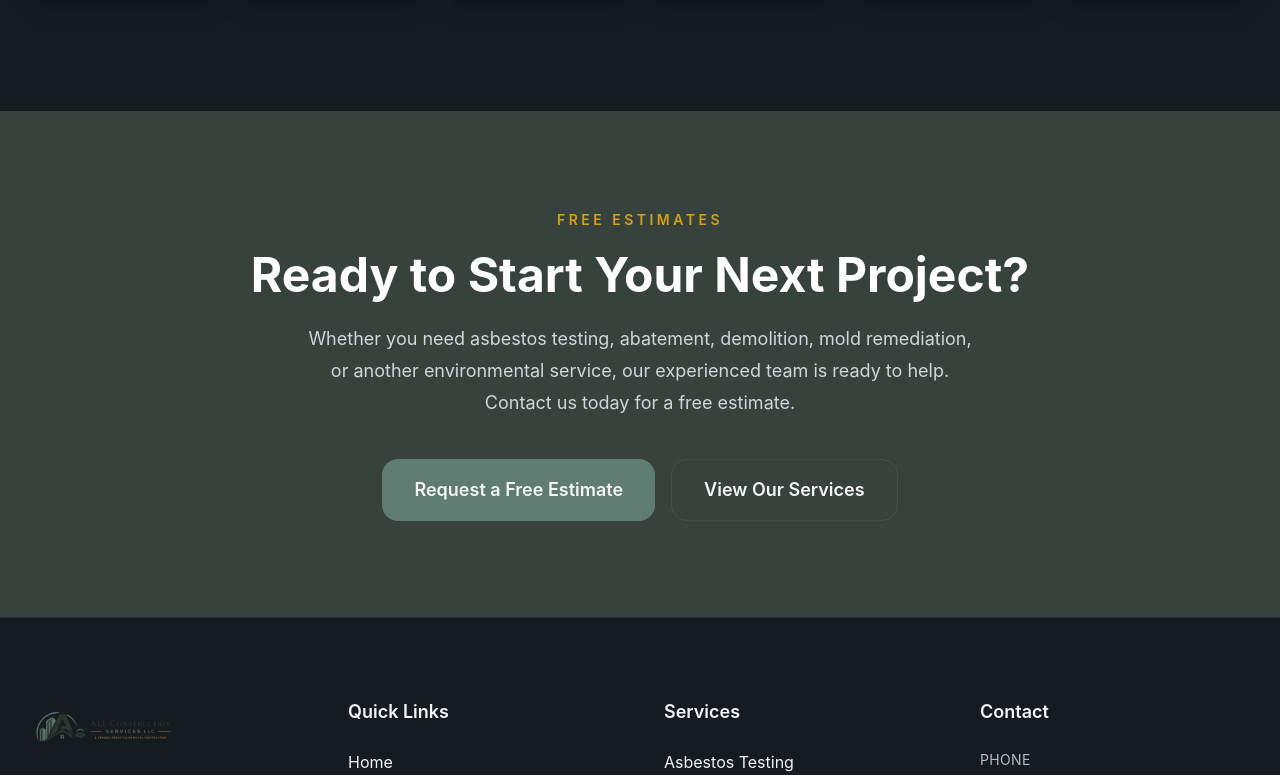
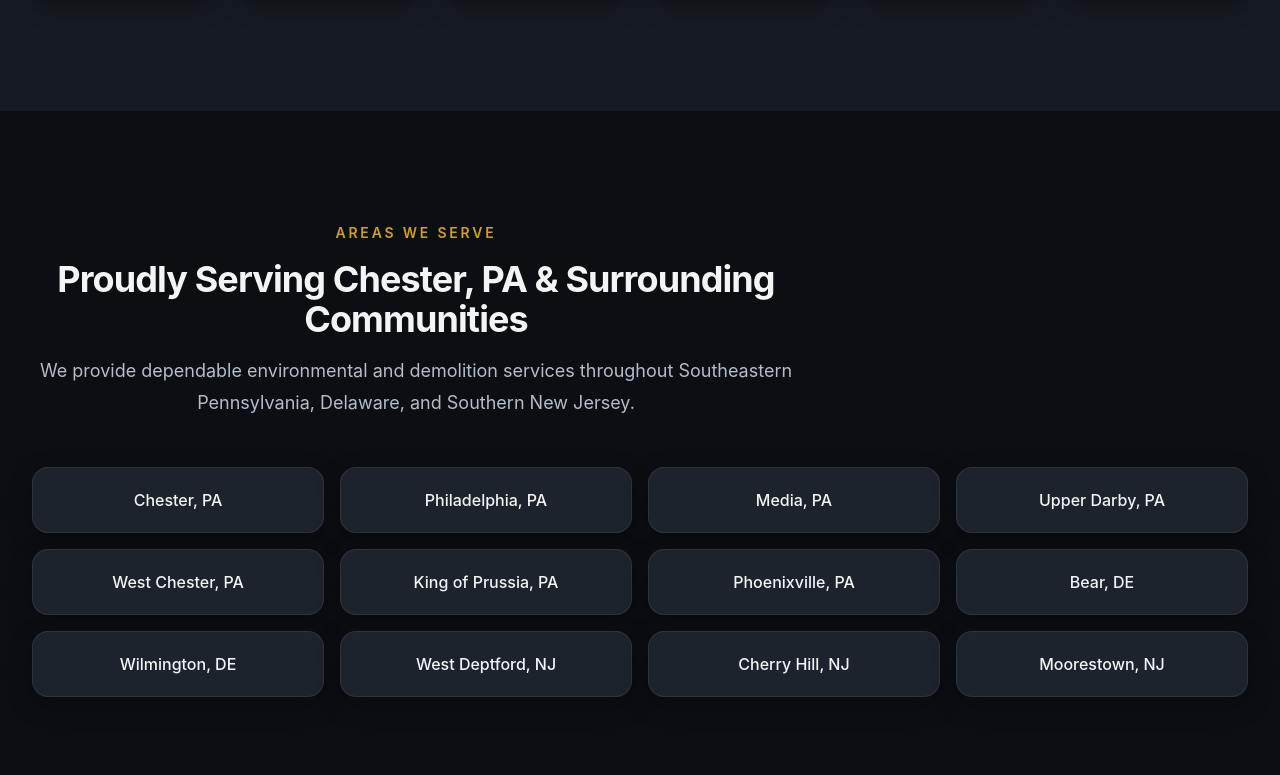
Before and after one commit to syniahpeterson/ACS, a React (Vite) app in the folder all-construction-services/: page / in a window 1280 px wide. Shown: the part 5665-6440 px from the top of the page. Built offline with nearby package versions, Linux system fonts and the light colour scheme.

Commit message:
Add homepage areas served section

```diff
--- /dev/null
+++ b/all-construction-services/src/components/sections/home/AreasServed.jsx
@@ -0,0 +1,29 @@
+import Card from "../../ui/Card";
+import SectionTitle from "../../ui/SectionTitle";
+
+import areasServed from "../../../data/home/areasServed";
+
+export default function AreasServed() {
+  return (
+    <section className="bg-[var(--color-background)] py-20 lg:py-28">
+      <div className="mx-auto max-w-7xl px-6 lg:px-8">
+        <SectionTitle
+          eyebrow={areasServed.eyebrow}
+          title={areasServed.title}
+          description={areasServed.description}
+        />
+
+        <div className="grid gap-4 sm:grid-cols-2 lg:grid-cols-3 xl:grid-cols-4">
+          {areasServed.locations.map((location) => (
+            <Card
+              key={location}
+              className="p-5 text-center transition-all duration-300 hover:border-[var(--color-primary)] hover:-translate-y-1"
+            >
+              <p className="font-medium text-[var(--color-text)]">{location}</p>
+            </Card>
+          ))}
+        </div>
+      </div>
+    </section>
+  );
+}
--- a/all-construction-services/src/data/home/areasServed.js
+++ b/all-construction-services/src/data/home/areasServed.js
@@ -1,24 +1,25 @@
-const areasServed = [
-  "Upper Dublin Township, PA",
-  "Drexel Hill, PA",
-  "Upper Moreland Township, PA",
-  "Lower Providence Township, PA",
-  "King of Prussia, PA",
-  "Marple Township, PA",
-  "West Goshen Township, PA",
-  "Bear, DE",
-  "West Deptford Township, NJ",
-  "Lindenwold, NJ",
-  "Moorestown Township, NJ",
-  "Whitpain Township, PA",
-  "West Whiteland Township, PA",
-  "Maple Shade Township, NJ",
-  "Whitemarsh Township, PA",
-  "Phoenixville, PA",
-  "Newtown Township, PA",
-  "West Chester, PA",
-  "Uwchlan Township, PA",
-  "East Goshen Township, PA",
-];
+const areasServed = {
+  eyebrow: "Areas We Serve",
+
+  title: "Proudly Serving Chester, PA & Surrounding Communities",
+
+  description:
+    "We provide dependable environmental and demolition services throughout Southeastern Pennsylvania, Delaware, and Southern New Jersey.",
+
+  locations: [
+    "Chester, PA",
+    "Philadelphia, PA",
+    "Media, PA",
+    "Upper Darby, PA",
+    "West Chester, PA",
+    "King of Prussia, PA",
+    "Phoenixville, PA",
+    "Bear, DE",
+    "Wilmington, DE",
+    "West Deptford, NJ",
+    "Cherry Hill, NJ",
+    "Moorestown, NJ",
+  ],
+};
 
 export default areasServed;
--- a/all-construction-services/src/pages/Home.jsx
+++ b/all-construction-services/src/pages/Home.jsx
@@ -5,6 +5,7 @@ import WhyChooseUs from "../components/sections/home/WhyChooseUs";
 import Process from "../components/sections/home/Process";
 import Certifications from "../components/sections/home/Certifications";
 import CTA from "../components/sections/home/CTA";
+import AreasServed from "../components/sections/home/AreasServed";
 
 export default function Home() {
   return (
@@ -15,6 +16,7 @@ export default function Home() {
       <WhyChooseUs />
       <Process />
       <Certifications />
+      <AreasServed />
       <CTA />
     </>
   );
```
